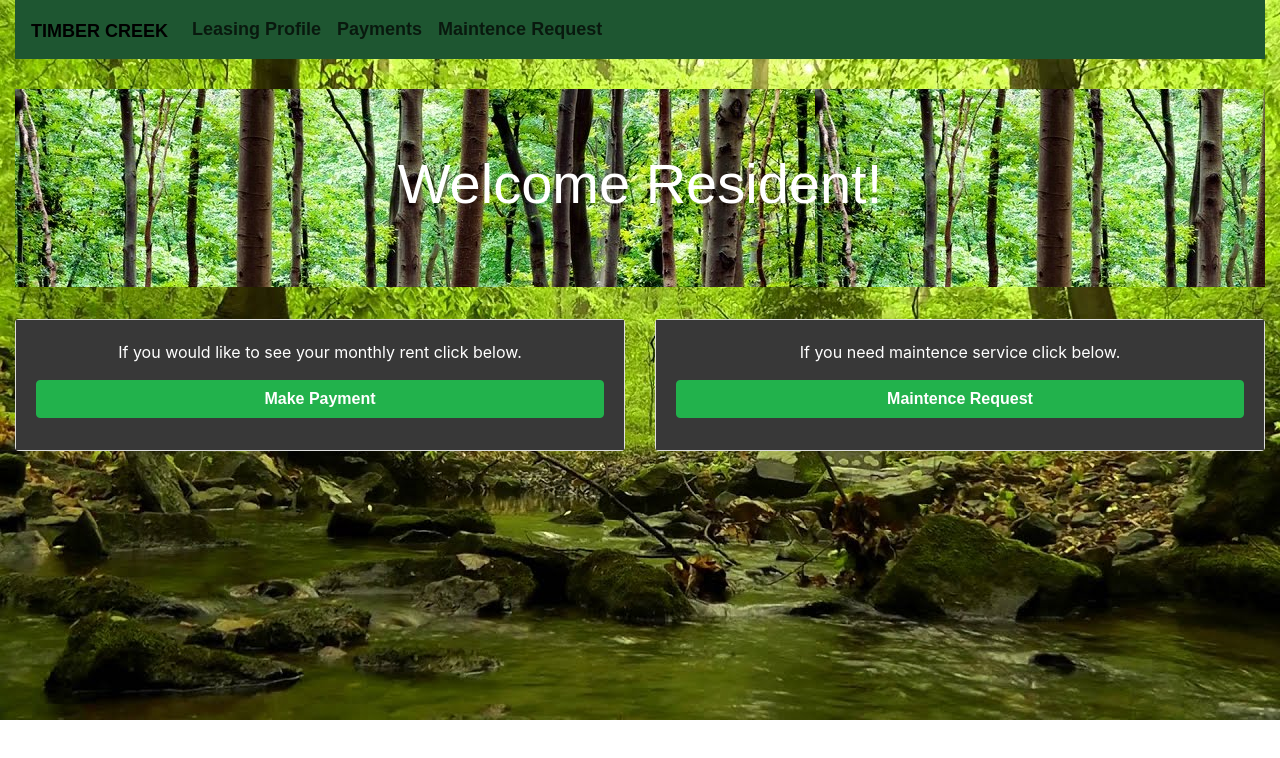
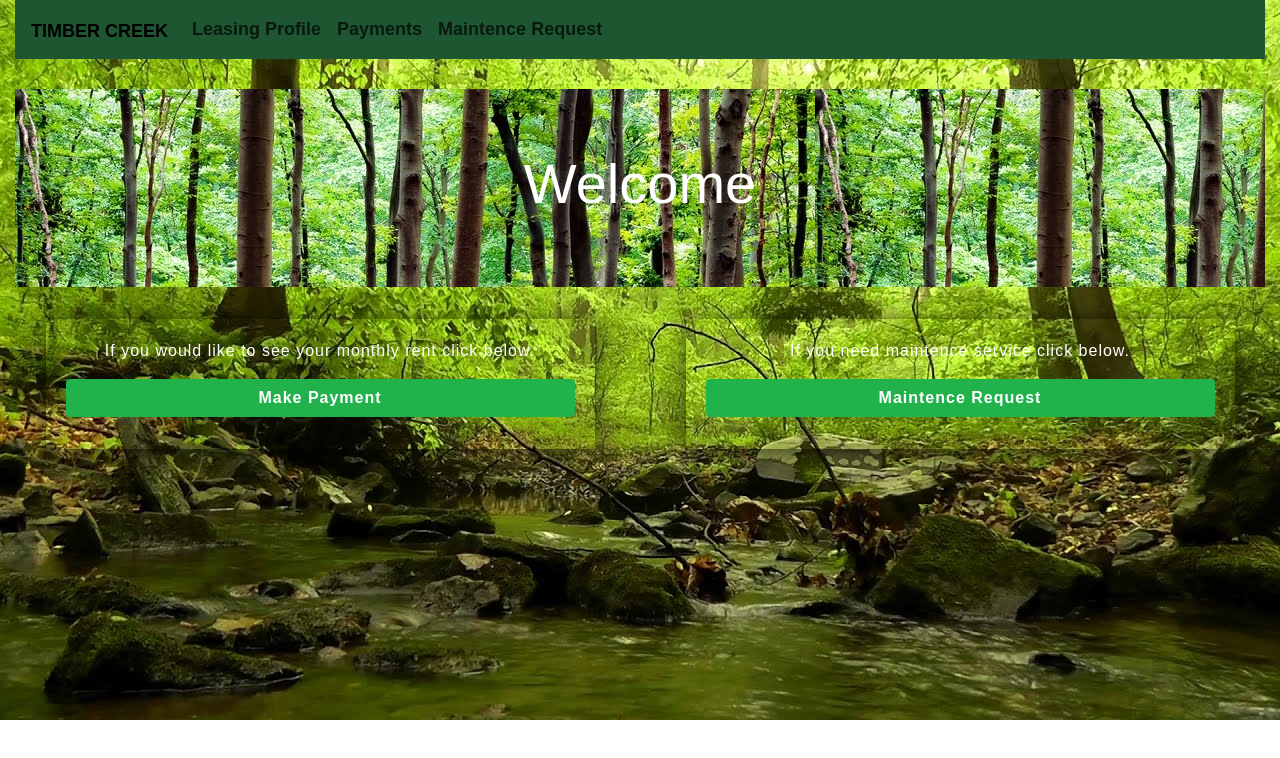
Before and after one commit to manhatten331/Apartment-Portal, a React (Create React App) app in the folder client/: page /portal in a window 1280 px wide. Shown: the top 758 px of the page. Built offline with nearby package versions, Linux system fonts and the light colour scheme; no server answers; a web font is replaced by a local one.

Commit message:
Going to need to implement a userAuth

```diff
--- a/client/src/assets/css/index.css
+++ b/client/src/assets/css/index.css
@@ -69,3 +69,19 @@ input[type=tel]::placeholder {
     padding: .8em 1em;
     /* background: rgba(255, 255, 255, 0.2): */
 }
+
+/* Portal Page */
+.card {
+    color: white;
+    border: none;
+    padding: 0px;
+    margin: 0px;
+    width: 90%;
+    display: inline-block;
+    background: transparent;
+    /* border-bottom: 2px solid white; */
+    letter-spacing: 1px;
+    font-family: Arial, Helvetica, sans-serif;
+    text-decoration: none;
+    box-shadow: -1px 4px 28px 0 rgba(0, 0, 0, 0.75);
+}
--- a/client/src/components/Card/index.js
+++ b/client/src/components/Card/index.js
@@ -1,11 +1,10 @@
 import React from "react";
+import "../../assets/css/index.css"
 
 export function CardTitle({ children }) {
     return (
         <div className="card text-center">
-            <div style={{ backgroundColor: "#383838", color: "white" }}
-
-                className="card-body">
+            <div className="card-body">
                 <div className="card-title">{children}</div>
             </div>
         </div>
@@ -28,25 +27,25 @@ export function CardButton(props) {
     )
 }
 
-export function CardModel(props) {
-    return (
-        <div>
-            <button type="button" className="btn btn-success" data-toggle="modal">
-                {props.children}
-            </button>
+// export function CardModel(props) {
+//     return (
+//         <div>
+//             <button type="button" className="btn btn-success" data-toggle="modal">
+//                 {props.children}
+//             </button>
 
-            <div className="modal fade" tabindex="-1" role="dialog" aria-labelledby="emailFormModal" aria-hidden="true">
-                <div className="modal-dialog" role="document">
-                    <div className="modal-content">
-                        <div className="modal-header">
-                            <h5 className="modal-title">Contact Us</h5>
-                        </div>
-                    </div>
-                </div>
-            </div>
-        </div>
-    )
-}
+//             <div className="modal fade" tabindex="-1" role="dialog" aria-labelledby="emailFormModal" aria-hidden="true">
+//                 <div className="modal-dialog" role="document">
+//                     <div className="modal-content">
+//                         <div className="modal-header">
+//                             <h5 className="modal-title">Contact Us</h5>
+//                         </div>
+//                     </div>
+//                 </div>
+//             </div>
+//         </div>
+//     )
+// }
 
 // export function Card (props) {
 //     return (
--- a/client/src/pages/Portal.js
+++ b/client/src/pages/Portal.js
@@ -26,7 +26,7 @@ class Portal extends Component {
             <Container>
                 <Nav />
                 <Jumpotron>
-                    Welcome Resident!
+                    Welcome {this.state.currentUser.firstName}
                 </Jumpotron>
                 <Row>
                     <Col className="col-sm-6">
```
